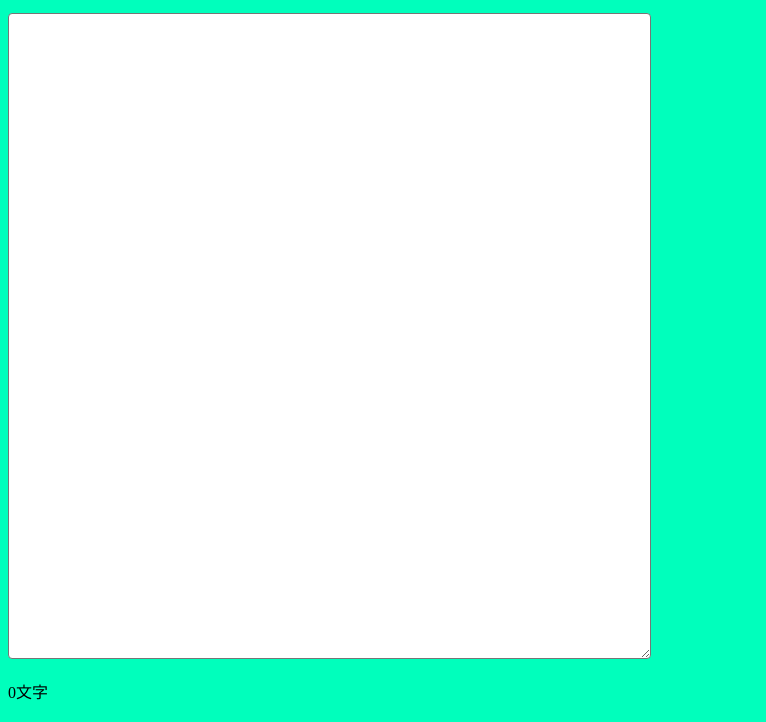
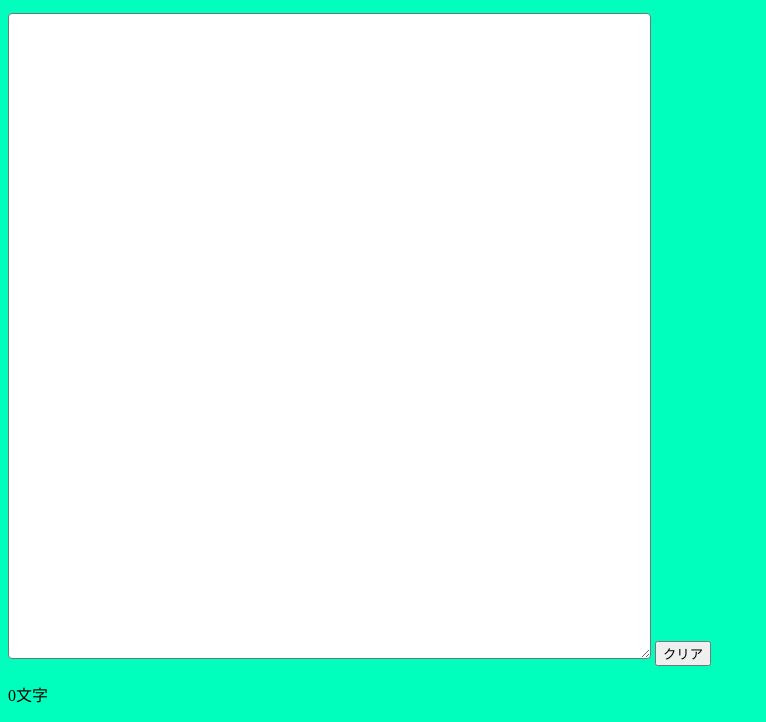
Before and after one commit to marisafish/Charactercounter, a plain HTML site: page index.html in a window 1280 px wide. Shown: the part 116-838 px from the top of the page, without its empty margins (0-766 px from the left). Drawn offline with Linux system fonts and the light colour scheme; a web font is replaced by a local one.

Commit message:
Update index.html

```diff
--- a/index.html
+++ b/index.html
@@ -29,11 +29,17 @@ border-radius: 4px;
 以下に文字を入れて下さい。
 </p>
 <textarea cols="85%" rows="40%" onkeyup="ShowLength(value);"></textarea>
+<input type="button"  value="クリア" onclick="clearTextarea()" />
 <p id="inputlength">0文字</p>
 <script>
 function ShowLength( str ) {
    document.getElementById("inputlength").innerHTML = str.length + "文字";
 }
+
+function clearTextarea() {
+	var textareaForm = document.getElementById("form2");
+  textareaForm.value = '';
+    }
 </script>
 </body>
 </html>
```
